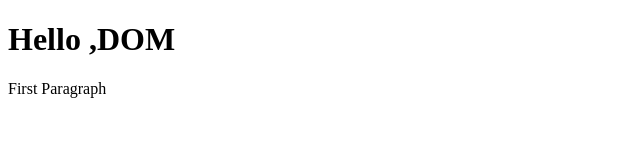
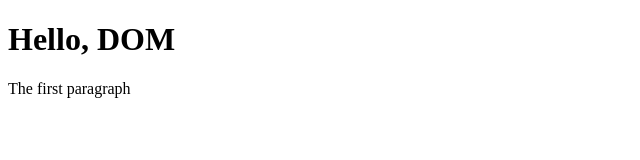
Before and after one commit to P4warit06/DOM-Event-Module3, a plain HTML site: page Lew11/index.html in a window 1280 px wide. Shown: the full height of the page, 0-640 px from the left. Drawn offline with Linux system fonts and the light colour scheme.

Commit message:
update index.html

```diff
--- a/Lew11/index.html
+++ b/Lew11/index.html
@@ -1,18 +1,22 @@
 <!DOCTYPE html>
+<!--First Comment-->
 <html lang="en">
-<!-- First Comment -->
+<!--Second Comment-->
+
 <head>
-    <meta charset="UTF-8">
-    <meta name="viewport" content="width=device-width, initial-scale=1.0">
-    <title>JS DOM</title>
+    <title>JSDOM</title>
 </head>
 
 <body>
-    <script src="BasicCallNode.js">  </script>
-    <h1> Hello ,DOM </h1>
-    <div id="dom01">
-        <P> First Paragraph</P>
+    <h1>Hello, DOM</h1>
+    <!--1-->
+    <div id="dom-01">
+        <!--2-->
+        <p>The first paragraph</p>
+        <!--3-->
     </div>
+    <!--This is a comment--><!--4-->
+    <script src="./main.js"></script>
 </body>
 
 </html>
```
